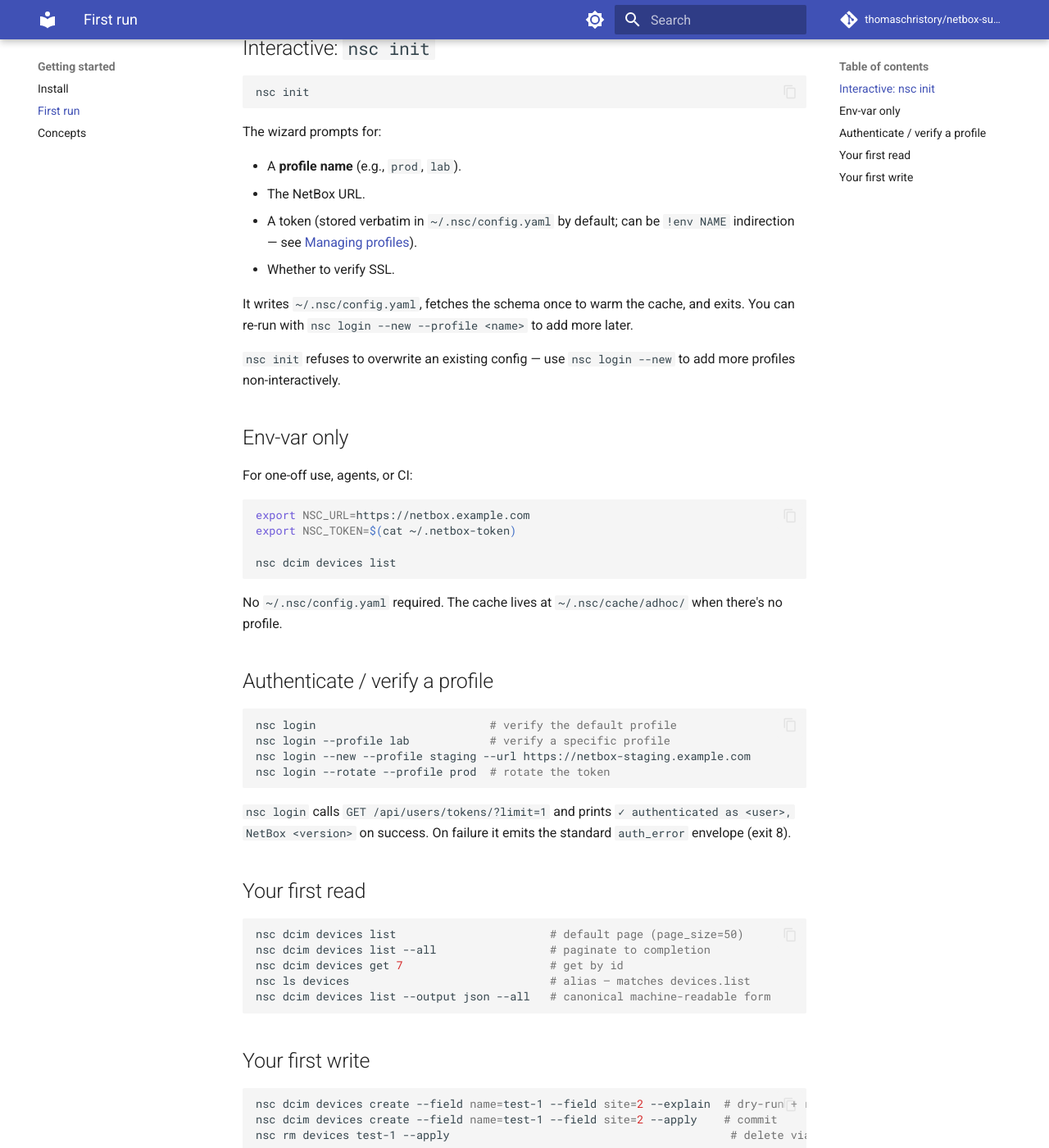
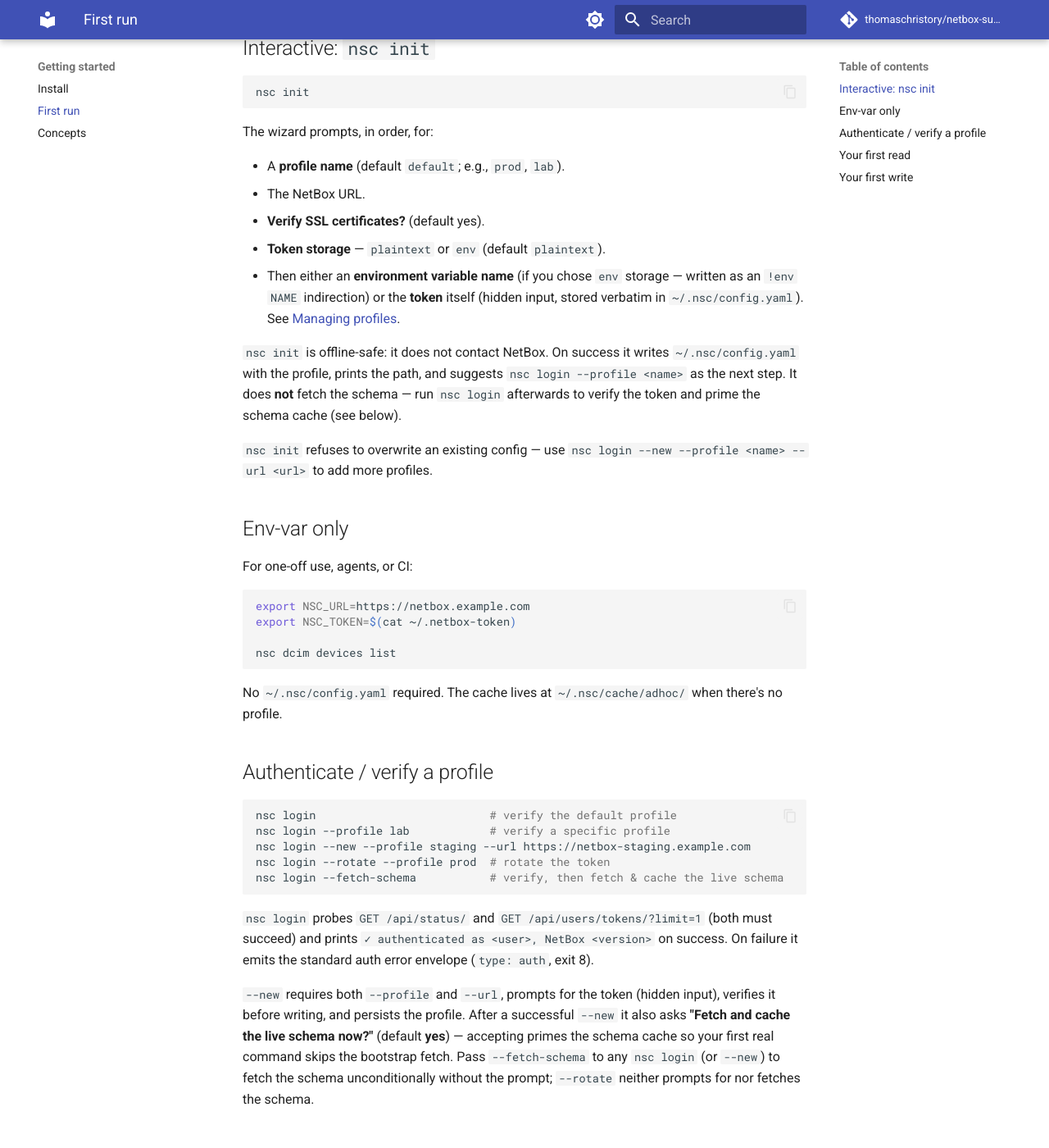
Before and after one commit to thomaschristory/netbox-super-cli, an MkDocs documentation site: the page built from docs/getting-started/first-run.md, in a window 1280 px wide and 1400 px high, scrolled down 327 px. Shown: the whole window at 82% size. Built offline with MkDocs 1.6.1 and Material for MkDocs 9.7.7, drawn with Linux system fonts in a browser that asks for light colours; comment, search, counter and statistics services are not loaded.

Commit message:
docs(getting-started): sync first-run/concepts with v1.0.3 CLI
first-run: correct nsc init wizard prompt order, remove false 'fetches the schema' claim (init is offline-safe), document login verify probes, --fetch-schema, and the post-'login --new' schema-cache auto-prompt. concepts: drop non-existent 'PUT /things/{id}/ -> replace' verb (only list/get/create/update/delete + custom actions are registered).

Co-Authored-By: Claude Opus 4.7 (1M context) <noreply@anthropic.com>

````diff
--- a/docs/getting-started/first-run.md
+++ b/docs/getting-started/first-run.md
@@ -11,18 +11,24 @@ Two paths to your first command:
 nsc init
 ```
 
-The wizard prompts for:
+The wizard prompts, in order, for:
 
-- A **profile name** (e.g., `prod`, `lab`).
+- A **profile name** (default `default`; e.g., `prod`, `lab`).
 - The NetBox URL.
-- A token (stored verbatim in `~/.nsc/config.yaml` by default; can be `!env NAME` indirection — see [Managing profiles](../guides/managing-profiles.md)).
-- Whether to verify SSL.
+- **Verify SSL certificates?** (default yes).
+- **Token storage** — `plaintext` or `env` (default `plaintext`).
+- Then either an **environment variable name** (if you chose `env` storage — written as
+  an `!env NAME` indirection) or the **token** itself (hidden input, stored verbatim in
+  `~/.nsc/config.yaml`). See [Managing profiles](../guides/managing-profiles.md).
 
-It writes `~/.nsc/config.yaml`, fetches the schema once to warm the cache, and
-exits. You can re-run with `nsc login --new --profile <name>` to add more later.
+`nsc init` is offline-safe: it does not contact NetBox. On success it writes
+`~/.nsc/config.yaml` with the profile, prints the path, and suggests
+`nsc login --profile <name>` as the next step. It does **not** fetch the
+schema — run `nsc login` afterwards to verify the token and prime the schema
+cache (see below).
 
-`nsc init` refuses to overwrite an existing config — use `nsc login --new`
-to add more profiles non-interactively.
+`nsc init` refuses to overwrite an existing config — use
+`nsc login --new --profile <name> --url <url>` to add more profiles.
 
 ## Env-var only
 
@@ -45,11 +51,21 @@ nsc login                          # verify the default profile
 nsc login --profile lab            # verify a specific profile
 nsc login --new --profile staging --url https://netbox-staging.example.com
 nsc login --rotate --profile prod  # rotate the token
+nsc login --fetch-schema           # verify, then fetch & cache the live schema
 ```
 
-`nsc login` calls `GET /api/users/tokens/?limit=1` and prints
-`✓ authenticated as <user>, NetBox <version>` on success. On failure it emits
-the standard `auth_error` envelope (exit 8).
+`nsc login` probes `GET /api/status/` and `GET /api/users/tokens/?limit=1`
+(both must succeed) and prints `✓ authenticated as <user>, NetBox <version>`
+on success. On failure it emits the standard auth error envelope
+(`type: auth`, exit 8).
+
+`--new` requires both `--profile` and `--url`, prompts for the token
+(hidden input), verifies it before writing, and persists the profile. After a
+successful `--new` it also asks **"Fetch and cache the live schema now?"**
+(default **yes**) — accepting primes the schema cache so your first real
+command skips the bootstrap fetch. Pass `--fetch-schema` to any `nsc login`
+(or `--new`) to fetch the schema unconditionally without the prompt;
+`--rotate` neither prompts for nor fetches the schema.
 
 ## Your first read
 
````
Also changed, not shown: docs/getting-started/concepts.md (+0 -1 lines).
